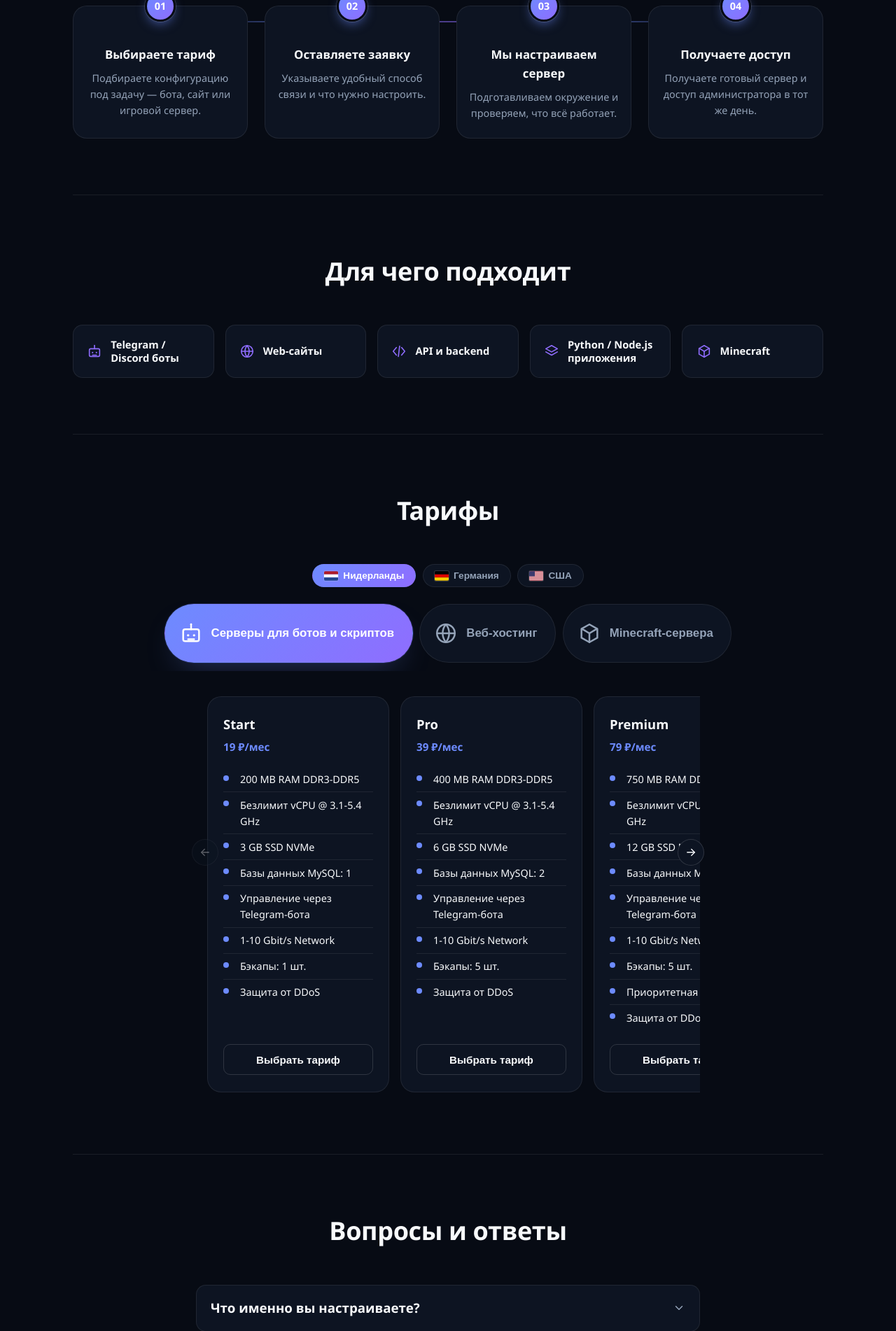
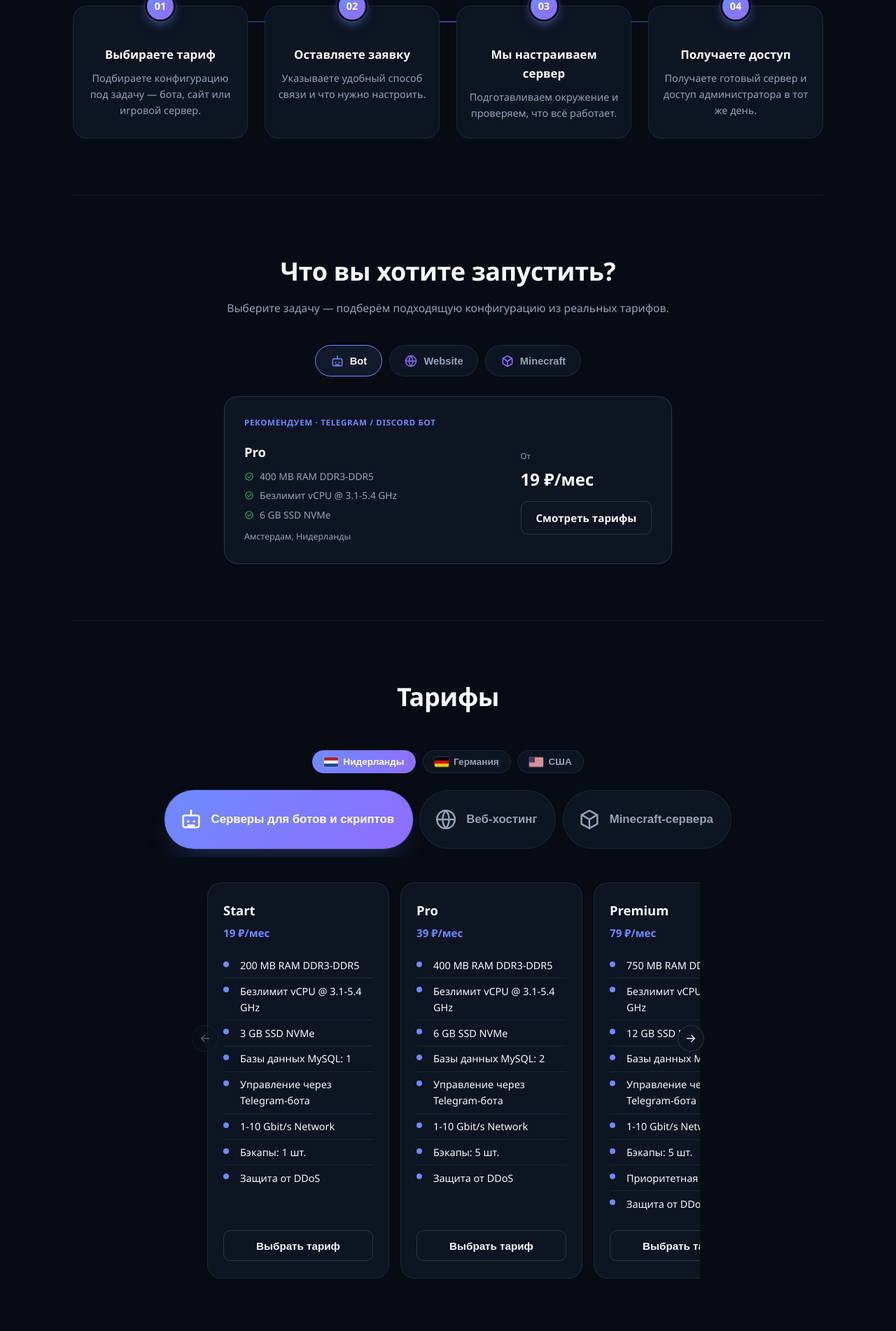
Before and after one commit to DBazhen0v/cloudix, a Flask app: page / in a window 1280 px wide. Shown: the part 1174-3076 px from the top of the page at 70% size. Run offline with Flask 3, Linux system fonts and the light colour scheme; data comes from the database, SQL or seed files in the repository.

Commit message:
Turn "Для чего подходит" into a task-based server recommender
Replaces the static use-case grid with an interactive picker: Bot /
Website / Minecraft (the 3 real plan categories only - no VPN or
AI/GPU, since those aren't actual products in the catalog). Picking
one shows a recommended plan pulled straight from the DB (name, first
3 real spec lines, real starting price) and a CTA that jumps to
Тарифы with the matching category tab pre-selected, mirroring the
hero map's "select location" -> region-tab sync pattern.

```diff
--- a/app/static/css/style.css
+++ b/app/static/css/style.css
@@ -843,39 +843,149 @@ section:last-of-type {
   margin-top: 0.1rem;
 }
 
-/* Use cases */
-
-.use-cases-grid {
-  display: grid;
-  grid-template-columns: repeat(auto-fit, minmax(190px, 1fr));
-  align-items: stretch;
-  gap: 1rem;
-}
-
-.use-case-card {
-  display: flex;
-  align-items: center;
-  gap: 0.75rem;
-  align-self: stretch;
-  min-height: 68px;
+/* Use cases / server picker */
+
+.section-title + .section-subtitle {
+  text-align: center;
+  color: var(--muted);
+  font-size: 0.98rem;
+  margin: -2.25rem 0 2.5rem;
+}
+
+.usecase-picker {
+  display: flex;
+  justify-content: center;
+  flex-wrap: wrap;
+  gap: 0.6rem;
+  margin-bottom: 1.75rem;
+}
+
+.usecase-tab {
+  display: flex;
+  align-items: center;
+  gap: 0.5rem;
   background: var(--surface);
   border: 1px solid var(--border);
-  border-radius: var(--radius-md);
-  padding: 1.1rem 1.2rem;
+  border-radius: 999px;
+  padding: 0.7rem 1.3rem;
   font-size: 0.92rem;
   font-weight: 600;
-  line-height: 1.3;
-  transition: border-color var(--transition), transform var(--transition), box-shadow var(--transition);
-}
-
-.use-case-card:hover {
-  border-color: rgba(109, 139, 255, 0.4);
-  transform: translateY(-2px);
-}
-
-.use-case-card svg {
+  color: var(--muted);
+  cursor: pointer;
+  transition: border-color var(--transition), color var(--transition), background var(--transition);
+}
+
+.usecase-tab svg {
   color: var(--accent-2);
   flex-shrink: 0;
+}
+
+.usecase-tab:hover {
+  border-color: rgba(109, 139, 255, 0.4);
+  color: var(--text);
+}
+
+.usecase-tab.active {
+  background: var(--surface-2);
+  border-color: var(--accent);
+  color: var(--text);
+}
+
+.usecase-tab.active svg {
+  color: var(--accent);
+}
+
+.usecase-recommend {
+  background: var(--surface);
+  border: 1px solid var(--border-strong);
+  border-radius: var(--radius-lg);
+  padding: 1.75rem;
+  max-width: 640px;
+  margin: 0 auto;
+}
+
+.usecase-recommend-eyebrow {
+  display: block;
+  font-size: 0.72rem;
+  font-weight: 700;
+  letter-spacing: 0.06em;
+  text-transform: uppercase;
+  color: var(--accent);
+  margin-bottom: 1.1rem;
+}
+
+.usecase-recommend-body {
+  display: flex;
+  align-items: center;
+  justify-content: space-between;
+  gap: 1.5rem;
+  flex-wrap: wrap;
+}
+
+.usecase-recommend-specs h3 {
+  margin: 0 0 0.6rem;
+  font-size: 1.15rem;
+}
+
+.usecase-recommend-specs ul {
+  list-style: none;
+  margin: 0 0 0.6rem;
+  padding: 0;
+  display: flex;
+  flex-direction: column;
+  gap: 0.35rem;
+}
+
+.usecase-recommend-specs li {
+  display: flex;
+  align-items: center;
+  gap: 0.5rem;
+  font-size: 0.86rem;
+  color: var(--muted);
+}
+
+.usecase-recommend-specs li svg {
+  color: #22c55e;
+  flex-shrink: 0;
+}
+
+.usecase-recommend-location {
+  margin: 0;
+  font-size: 0.78rem;
+  color: var(--muted);
+}
+
+.usecase-recommend-price {
+  display: flex;
+  flex-direction: column;
+  align-items: flex-start;
+  gap: 0.3rem;
+  flex-shrink: 0;
+}
+
+.usecase-recommend-price > span {
+  font-size: 0.72rem;
+  color: var(--muted);
+}
+
+.usecase-recommend-price strong {
+  font-size: 1.5rem;
+}
+
+.usecase-recommend-cta {
+  margin-top: 0.4rem;
+}
+
+@media (max-width: 560px) {
+  .usecase-recommend-body {
+    flex-direction: column;
+    align-items: flex-start;
+  }
+
+  .usecase-recommend-price {
+    align-items: flex-start;
+    width: 100%;
+  }
 }
 
 /* Timeline */
--- a/app/templates/index.html
+++ b/app/templates/index.html
@@ -1,5 +1,5 @@
 {% extends "base.html" %}
-{% from "_icons.html" import icon_bolt, icon_shield, icon_wrench, icon_headset, icon_disk, icon_bot, icon_globe, icon_api, icon_layers, icon_cube, icon_check_circle, icon_card, icon_crypto, icon_transfer, icon_arrow_right, icon_close %}
+{% from "_icons.html" import icon_bolt, icon_shield, icon_wrench, icon_headset, icon_disk, icon_bot, icon_globe, icon_cube, icon_check_circle, icon_card, icon_crypto, icon_transfer, icon_arrow_right, icon_close %}
 
 {% block title %}Cloudex — серверы под ключ{% endblock %}
 
@@ -186,14 +186,52 @@
 </section>
 
 <section class="use-cases" id="use-cases">
-  <h2 class="section-title">Для чего подходит</h2>
-  <div class="use-cases-grid">
-    <div class="use-case-card">{{ icon_bot() }}<span>Telegram / Discord боты</span></div>
-    <div class="use-case-card">{{ icon_globe() }}<span>Web-сайты</span></div>
-    <div class="use-case-card">{{ icon_api() }}<span>API и backend</span></div>
-    <div class="use-case-card">{{ icon_layers() }}<span>Python / Node.js приложения</span></div>
-    <div class="use-case-card">{{ icon_cube() }}<span>Minecraft</span></div>
+  <h2 class="section-title">Что вы хотите запустить?</h2>
+  <p class="section-subtitle">Выберите задачу — подберём подходящую конфигурацию из реальных тарифов.</p>
+
+  <div class="usecase-picker" role="tablist">
+    <button type="button" class="usecase-tab active" data-usecase="bot" role="tab" aria-selected="true">
+      {{ icon_bot(20) }}<span>Bot</span>
+    </button>
+    <button type="button" class="usecase-tab" data-usecase="website" role="tab" aria-selected="false">
+      {{ icon_globe(20) }}<span>Website</span>
+    </button>
+    <button type="button" class="usecase-tab" data-usecase="minecraft" role="tab" aria-selected="false">
+      {{ icon_cube(20) }}<span>Minecraft</span>
+    </button>
   </div>
+
+  {% for uc in [
+    {"key": "bot", "category": "Серверы для ботов и скриптов", "title": "Telegram / Discord бот"},
+    {"key": "website", "category": "Веб-хостинг", "title": "Сайт или API"},
+    {"key": "minecraft", "category": "Minecraft-сервера", "title": "Игровой сервер"},
+  ] %}
+  {% set uc_plans = plan_groups.get(uc.category, []) %}
+  {% if uc_plans %}
+  {% set uc_rec = uc_plans[1] if uc_plans|length > 1 else uc_plans[0] %}
+  <div class="usecase-panel {% if loop.first %}active{% endif %}" data-usecase-panel="{{ uc.key }}" {% if not loop.first %}hidden{% endif %}>
+    <div class="usecase-recommend">
+      <span class="usecase-recommend-eyebrow">Рекомендуем · {{ uc.title }}</span>
+      <div class="usecase-recommend-body">
+        <div class="usecase-recommend-specs">
+          <h3>{{ uc_rec["name"] }}</h3>
+          <ul>
+            {% for feature in uc_rec["specs"].split(",")[:3] %}
+            <li>{{ icon_check_circle(14) }}{{ feature.strip() }}</li>
+            {% endfor %}
+          </ul>
+          <p class="usecase-recommend-location">Амстердам, Нидерланды</p>
+        </div>
+        <div class="usecase-recommend-price">
+          <span>От</span>
+          <strong>{{ uc_plans[0]["price"] }}</strong>
+          <a href="#plans" class="btn btn-secondary usecase-recommend-cta" data-category="{{ uc.category }}">Смотреть тарифы</a>
+        </div>
+      </div>
+    </div>
+  </div>
+  {% endif %}
+  {% endfor %}
 </section>
 
 <section class="plans" id="plans">
@@ -239,6 +277,7 @@
       type="button"
       class="plans-tab {% if loop.first %}active{% endif %}"
       data-category-index="{{ loop.index0 }}"
+      data-category-name="{{ category }}"
       role="tab"
       aria-selected="{{ 'true' if loop.first else 'false' }}"
     >
@@ -975,6 +1014,33 @@
   })();
 
   (function () {
+    var tabs = document.querySelectorAll('.usecase-tab');
+    var panels = document.querySelectorAll('.usecase-panel');
+    if (!tabs.length) { return; }
+
+    tabs.forEach(function (tab) {
+      tab.addEventListener('click', function () {
+        var key = tab.dataset.usecase;
+        tabs.forEach(function (t) {
+          var active = t === tab;
+          t.classList.toggle('active', active);
+          t.setAttribute('aria-selected', String(active));
+        });
+        panels.forEach(function (p) {
+          p.hidden = p.dataset.usecasePanel !== key;
+        });
+      });
+    });
+
+    document.querySelectorAll('.usecase-recommend-cta').forEach(function (cta) {
+      cta.addEventListener('click', function () {
+        var categoryTab = document.querySelector('.plans-tab[data-category-name="' + cta.dataset.category + '"]');
+        if (categoryTab && !categoryTab.classList.contains('active')) { categoryTab.click(); }
+      });
+    });
+  })();
+
+  (function () {
     document.querySelectorAll('.plans-carousel').forEach(function (wrap) {
       var track = wrap.querySelector('[data-carousel]');
       var cards = track.querySelectorAll('.plan-card');
```
